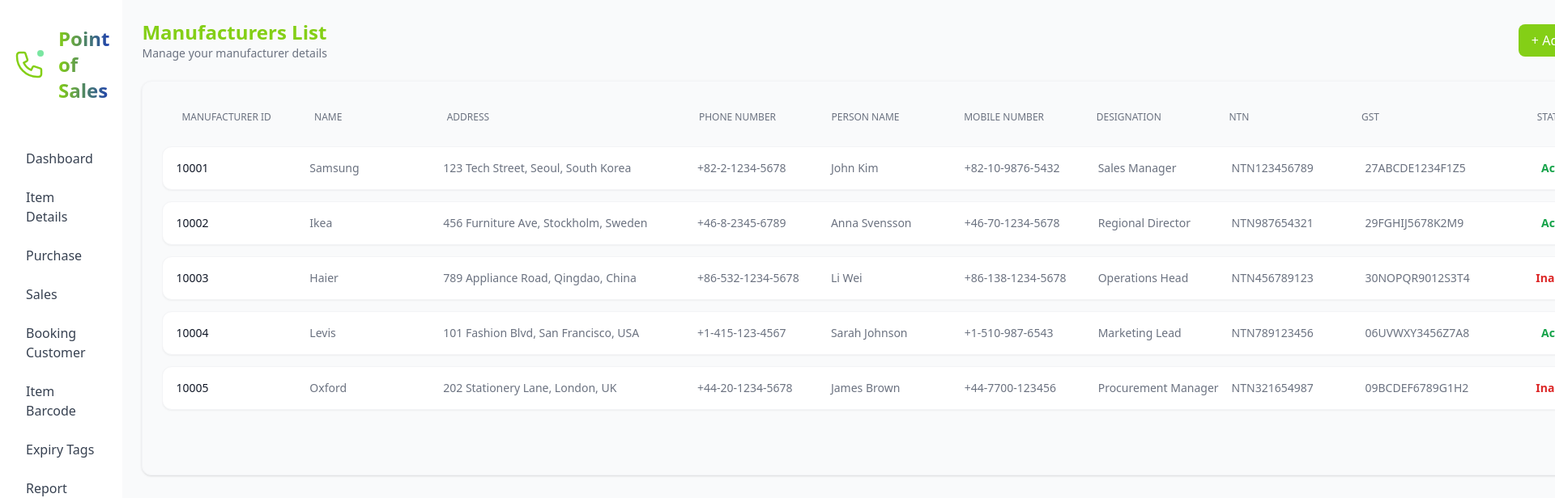
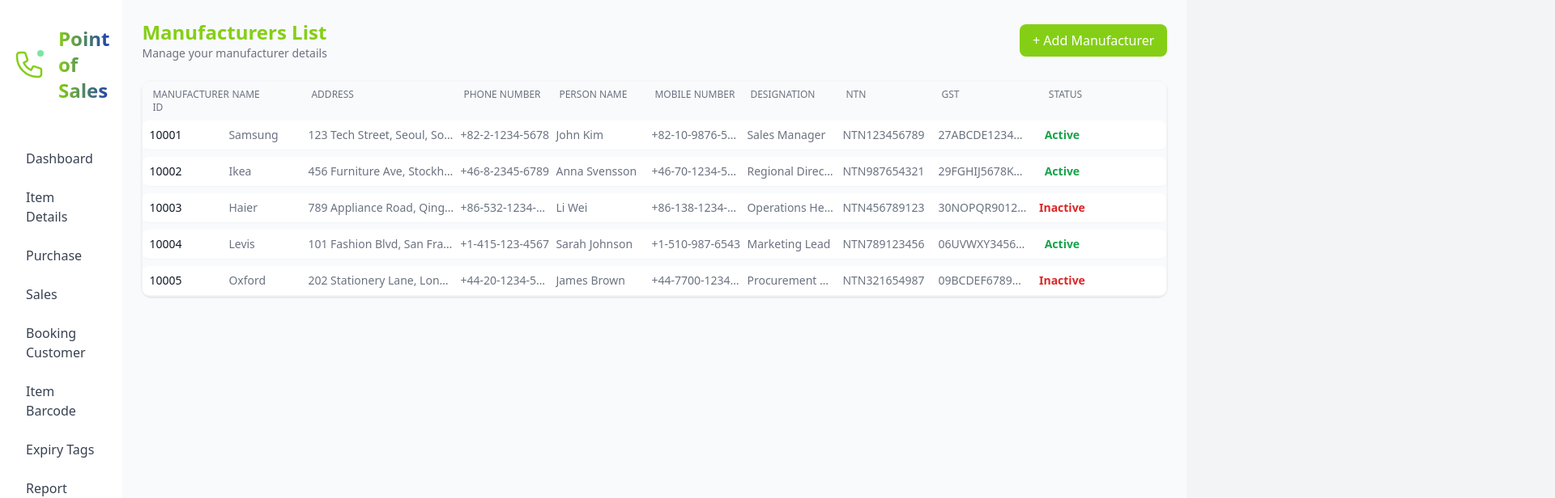
Before and after one commit to haliarutab24/POS-frontend, a React (Vite) app: page /admin/manufacture in a window 1280 px wide. Shown: the top 616 px of the page at 81% size, 1920 px wide, since content can reach past the window. Built offline with nearby package versions, Linux system fonts and the light colour scheme.

Commit message:
Vertical Scroll Bar

```diff
--- a/src/pages/admin/Manufacture.jsx
+++ b/src/pages/admin/Manufacture.jsx
@@ -17,7 +17,7 @@ const Manufacture = () => {
   const [ntn, setNtn] = useState("");
   const [gstNumber, setGstNumber] = useState("");
   const [email, setEmail] = useState("");
-  const [status, setStatus] = useState(true); // true for Active, false for Inactive
+  const [status, setStatus] = useState(true);
   const [isEdit, setIsEdit] = useState(false);
   const [editId, setEditId] = useState(null);
   const sliderRef = useRef(null);
@@ -25,7 +25,6 @@ const Manufacture = () => {
 
   const userInfo = JSON.parse(localStorage.getItem("userInfo"));
 
-  // Slider animation
   useEffect(() => {
     if (isSliderOpen && sliderRef.current) {
       gsap.fromTo(
@@ -36,7 +35,6 @@ const Manufacture = () => {
     }
   }, [isSliderOpen]);
 
-  // Static Data for Manufacturers
   const manufacturers = [
     {
       _id: "10001",
@@ -105,13 +103,11 @@ const Manufacture = () => {
     },
   ];
 
-  // Initialize manufacturer list with static data
   useEffect(() => {
     setManufacturerList(manufacturers);
     setTimeout(() => setLoading(false), 1000);
   }, []);
 
-  // Handlers
   const handleAddManufacturer = () => {
     setIsSliderOpen(true);
     setIsEdit(false);
@@ -129,7 +125,6 @@ const Manufacture = () => {
     setStatus(true);
   };
 
-  // Save or Update Manufacturer
   const handleSave = async () => {
     const formData = {
       _id: manufacturerId,
@@ -153,7 +148,6 @@ const Manufacture = () => {
       };
 
       if (isEdit && editId) {
-        // Simulate API update
         setManufacturerList(
           manufacturerList.map((m) =>
             m._id === editId ? { ...m, ...formData } : m
@@ -161,7 +155,6 @@ const Manufacture = () => {
         );
         toast.success("✅ Manufacturer updated successfully");
       } else {
-        // Simulate API create
         const newManufacturer = {
           ...formData,
           _id: String(10000 + manufacturerList.length + 1),
@@ -170,7 +163,6 @@ const Manufacture = () => {
         toast.success("✅ Manufacturer added successfully");
       }
 
-      // Reset form
       setManufacturerId("");
       setManufacturerName("");
       setAddress("");
@@ -191,7 +183,6 @@ const Manufacture = () => {
     }
   };
 
-  // Edit Manufacturer
   const handleEdit = (manufacturer) => {
     setIsEdit(true);
     setEditId(manufacturer._id);
@@ -209,7 +200,6 @@ const Manufacture = () => {
     setIsSliderOpen(true);
   };
 
-  // Delete Manufacturer
   const handleDelete = async (id) => {
     const swalWithTailwindButtons = Swal.mixin({
       customClass: {
@@ -259,7 +249,6 @@ const Manufacture = () => {
       });
   };
 
-  // Show loading spinner
   if (loading) {
     return (
       <div className="container mx-auto px-4 py-8 min-h-screen flex items-center justify-center">
@@ -287,45 +276,60 @@ const Manufacture = () => {
         </button>
       </div>
 
-
-
-
       {/* Manufacturer Table */}
-      <div className="rounded-xl shadow p-6 border border-gray-100 w-full">
-        <div className="overflow-x-auto max-h-[500px]">
-          <div className="min-w-max">
-            {/* Table Header */}
-            <div className="hidden lg:grid grid-cols-[1fr_1fr_2fr_1fr_1fr_1fr_1fr_1fr_1fr_1fr_auto] gap-4 bg-gray-50 py-3 px-6 text-xs font-medium text-gray-500 uppercase rounded-t-lg sticky top-0 z-10">
-              <div className="whitespace-nowrap">Manufacturer ID</div>
-              <div className="whitespace-nowrap">Name</div>
-              <div className="whitespace-nowrap">Address</div>
-              <div className="whitespace-nowrap">Phone Number</div>
-              <div className="whitespace-nowrap">Person Name</div>
-              <div className="whitespace-nowrap">Mobile Number</div>
-              <div className="whitespace-nowrap">Designation</div>
-              <div className="whitespace-nowrap">NTN</div>
-              <div className="whitespace-nowrap">GST</div>
-              <div className="whitespace-nowrap text-center">Status</div>
-              {userInfo?.isAdmin && <div className="whitespace-nowrap text-center">Actions</div>}
+      <div className="rounded-xl shadow border border-gray-100">
+        <div className="table-container max-w-full overflow-x-auto">
+          <div className="min-w-[1000px] max-w-[100%]">
+            {/* Table Headers */}
+            <div className="hidden lg:grid grid-cols-[90px_90px_180px_110px_110px_110px_110px_110px_110px_70px_70px] gap-2 bg-gray-50 py-2 px-3 text-xs font-medium text-gray-500 uppercase rounded-t-lg">
+              <div>Manufacturer ID</div>
+              <div>Name</div>
+              <div>Address</div>
+              <div>Phone Number</div>
+              <div>Person Name</div>
+              <div>Mobile Number</div>
+              <div>Designation</div>
+              <div>NTN</div>
+              <div>GST</div>
+              <div className="text-center">Status</div>
+              {userInfo?.isAdmin && <div className="text-center">Actions</div>}
             </div>
 
-            {/* Table Rows */}
-            <div className="mt-4 flex flex-col gap-[14px] pb-14">
+            {/* Manufacturers in Table */}
+            <div className="flex flex-col gap-2">
               {manufacturerList.map((manufacturer) => (
                 <div
                   key={manufacturer._id}
-                  className="grid grid-cols-[1fr_1fr_2fr_1fr_1fr_1fr_1fr_1fr_1fr_1fr_auto] gap-4 bg-white p-4 rounded-xl shadow-sm hover:shadow-md transition border border-gray-100"
+                  className="grid grid-cols-[90px_90px_180px_110px_110px_110px_110px_110px_110px_70px_70px] items-center gap-2 bg-white p-2 rounded-lg border-b border-gray-100 hover:bg-gray-50 transition"
                 >
-                  <div className="text-sm font-medium text-gray-900 whitespace-nowrap">{manufacturer._id}</div>
-                  <div className="text-sm text-gray-500 whitespace-nowrap">{manufacturer.name}</div>
-                  <div className="text-sm text-gray-500">{manufacturer.address}</div>
-                  <div className="text-sm text-gray-500 whitespace-nowrap">{manufacturer.phoneNumber}</div>
-                  <div className="text-sm text-gray-500 whitespace-nowrap">{manufacturer.personName}</div>
-                  <div className="text-sm text-gray-500 whitespace-nowrap">{manufacturer.mobileNumber}</div>
-                  <div className="text-sm text-gray-500 whitespace-nowrap">{manufacturer.designation}</div>
-                  <div className="text-sm text-gray-500 whitespace-nowrap">{manufacturer.ntn}</div>
-                  <div className="text-sm text-gray-500 whitespace-nowrap">{manufacturer.gstNumber}</div>
-                  <div className="text-sm font-semibold flex justify-center items-center whitespace-nowrap">
+                  <div className="text-sm font-medium text-gray-900 truncate">
+                    {manufacturer._id}
+                  </div>
+                  <div className="text-sm text-gray-500 truncate">
+                    {manufacturer.name}
+                  </div>
+                  <div className="text-sm text-gray-500 truncate">
+                    {manufacturer.address}
+                  </div>
+                  <div className="text-sm text-gray-500 truncate">
+                    {manufacturer.phoneNumber}
+                  </div>
+                  <div className="text-sm text-gray-500 truncate">
+                    {manufacturer.personName}
+                  </div>
+                  <div className="text-sm text-gray-500 truncate">
+                    {manufacturer.mobileNumber}
+                  </div>
+                  <div className="text-sm text-gray-500 truncate">
+                    {manufacturer.designation}
+                  </div>
+                  <div className="text-sm text-gray-500 truncate">
+                    {manufacturer.ntn}
+                  </div>
+                  <div className="text-sm text-gray-500 truncate">
+                    {manufacturer.gstNumber}
+                  </div>
+                  <div className="text-sm font-semibold text-center">
                     {manufacturer.status ? (
                       <span className="text-green-600">Active</span>
                     ) : (
@@ -334,7 +338,25 @@ const Manufacture = () => {
                   </div>
                   {userInfo?.isAdmin && (
                     <div className="flex justify-center">
-                      <button className="text-gray-400 hover:text-gray-600 text-xl">⋯</button>
+                      <div className="relative group">
+                        <button className="text-gray-400 hover:text-gray-600 text-xl">
+                          ⋯
+                        </button>
+                        <div className="absolute right-0 top-6 w-28 bg-white border border-gray-200 rounded-md shadow-lg opacity-0 group-hover:opacity-100 pointer-events-none group-hover:pointer-events-auto transition-opacity duration-300 z-50 flex flex-col">
+                          <button
+                            onClick={() => handleEdit(manufacturer)}
+                            className="w-full text-left px-4 py-2 text-sm hover:bg-newPrimary/10 text-newPrimary flex items-center gap-2"
+                          >
+                            Edit
+                          </button>
+                          <button
+                            onClick={() => handleDelete(manufacturer._id)}
+                            className="w-full text-left px-4 py-2 text-sm hover:bg-red-50 text-red-500 flex items-center gap-2"
+                          >
+                            Delete
+                          </button>
+                        </div>
+                      </div>
                     </div>
                   )}
                 </div>
@@ -344,16 +366,12 @@ const Manufacture = () => {
         </div>
       </div>
 
-
-
-
-
       {/* Slider */}
       {isSliderOpen && (
         <div className="fixed inset-0 bg-gray-600 bg-opacity-50 flex justify-end z-50">
           <div
             ref={sliderRef}
-            className="w-1/3 bg-white p-6 h-full overflow-y-auto shadow-lg"
+            className="w-full max-w-md bg-white p-6 h-full overflow-y-auto shadow-lg"
           >
             <div className="flex justify-between items-center mb-4">
               <h2 className="text-xl font-bold text-newPrimary">
@@ -382,8 +400,7 @@ const Manufacture = () => {
               </button>
             </div>
 
-            <div className="p-6 bg-white rounded-xl shadow-md space-y-4">
-              {/* Manufacturer ID */}
+            <div className="space-y-4">
               <div>
                 <label className="block text-gray-700 font-medium">
                   Manufacturer ID <span className="text-newPrimary">*</span>
@@ -398,8 +415,6 @@ const Manufacture = () => {
                   placeholder="e.g. 10001"
                 />
               </div>
-
-              {/* Manufacturer Name */}
               <div>
                 <label className="block text-gray-700 font-medium">
                   Manufacturer Name <span className="text-newPrimary">*</span>
@@ -412,8 +427,6 @@ const Manufacture = () => {
                   className="w-full p-2 border rounded"
                 />
               </div>
-
-              {/* Address */}
               <div>
                 <label className="block text-gray-700 font-medium">
                   Address <span className="text-newPrimary">*</span>
@@ -426,8 +439,6 @@ const Manufacture = () => {
                   className="w-full p-2 border rounded"
                 />
               </div>
-
-              {/* Email */}
               <div>
                 <label className="block text-gray-700 font-medium">
                   Email Address <span className="text-newPrimary">*</span>
@@ -440,8 +451,6 @@ const Manufacture = () => {
                   className="w-full p-2 border rounded"
                 />
               </div>
-
-              {/* Phone Number */}
               <div>
                 <label className="block text-gray-700 font-medium">
                   Phone Number <span className="text-newPrimary">*</span>
@@ -455,8 +464,6 @@ const Manufacture = () => {
                   placeholder="e.g. +82-2-1234-5678"
                 />
               </div>
-
-              {/* Person Name */}
               <div>
                 <label className="block text-gray-700 font-medium">
                   Person Name <span className="text-newPrimary">*</span>
@@ -469,8 +476,6 @@ const Manufacture = () => {
                   className="w-full p-2 border rounded"
                 />
               </div>
-
-              {/* Mobile Number */}
               <div>
                 <label className="block text-gray-700 font-medium">
                   Mobile Number <span className="text-newPrimary">*</span>
@@ -484,8 +489,6 @@ const Manufacture = () => {
                   placeholder="e.g. +82-10-9876-5432"
                 />
               </div>
-
-              {/* Designation */}
               <div>
                 <label className="block text-gray-700 font-medium">
                   Designation <span className="text-newPrimary">*</span>
@@ -498,8 +501,6 @@ const Manufacture = () => {
                   className="w-full p-2 border rounded"
                 />
               </div>
-
-              {/* NTN */}
               <div>
                 <label className="block text-gray-700 font-medium">
                   NTN <span className="text-newPrimary">*</span>
@@ -513,8 +514,6 @@ const Manufacture = () => {
                   placeholder="e.g. NTN123456789"
                 />
               </div>
-
-              {/* GST/Tax Number */}
               <div>
                 <label className="block text-gray-700 font-medium">
                   GST/Tax Number <span className="text-newPrimary">*</span>
@@ -528,27 +527,23 @@ const Manufacture = () => {
                   placeholder="e.g. 27ABCDE1234F1Z5"
                 />
               </div>
-
-
-
-              {/* Status */}
               <div className="flex items-center gap-3">
                 <label className="text-gray-700 font-medium">Status</label>
                 <button
                   type="button"
                   onClick={() => setStatus(!status)}
-                  className={`w-14 h-7 flex items-center rounded-full p-1 transition-colors duration-300 ${status ? "bg-green-500" : "bg-gray-300"
-                    }`}
+                  className={`w-14 h-7 flex items-center rounded-full p-1 transition-colors duration-300 ${
+                    status ? "bg-green-500" : "bg-gray-300"
+                  }`}
                 >
                   <div
-                    className={`w-5 h-5 bg-white rounded-full shadow-md transform transition-transform duration-300 ${status ? "translate-x-7" : "translate-x-0"
-                      }`}
+                    className={`w-5 h-5 bg-white rounded-full shadow-md transform transition-transform duration-300 ${
+                      status ? "translate-x-7" : "translate-x-0"
+                    }`}
                   />
                 </button>
                 <span>{status ? "Active" : "Inactive"}</span>
               </div>
-
-              {/* Save Button */}
               <button
                 className="bg-blue-700 text-white px-4 py-2 rounded-lg hover:bg-blue-900 w-full"
                 onClick={handleSave}
@@ -559,6 +554,44 @@ const Manufacture = () => {
           </div>
         </div>
       )}
+      <style jsx>{`
+        .table-container {
+          max-width: 100%;
+          overflow-x: auto;
+          scrollbar-width: thin;
+          scrollbar-color: #a0aec0 #edf2f7;
+        }
+        .table-container::-webkit-scrollbar {
+          height: 6px;
+        }
+        .table-container::-webkit-scrollbar-track {
+          background: #edf2f7;
+          border-radius: 4px;
+        }
+        .table-container::-webkit-scrollbar-thumb {
+          background: #a0aec0;
+          border-radius: 4px;
+        }
+        .table-container::-webkit-scrollbar-thumb:hover {
+          background: #718096;
+        }
+        @media (max-width: 1024px) {
+          .min-w-\[1000px\] {
+            min-width: 800px;
+          }
+          .grid-cols-\[90px_90px_180px_110px_110px_110px_110px_110px_110px_70px_70px\] {
+            grid-template-columns: 80px 80px 150px 100px 100px 100px 100px 100px 100px 60px 60px;
+          }
+        }
+        @media (max-width: 640px) {
+          .min-w-\[1000px\] {
+            min-width: 600px;
+          }
+          .grid-cols-\[90px_90px_180px_110px_110px_110px_110px_110px_110px_70px_70px\] {
+            grid-template-columns: 70px 70px 120px 90px 90px 90px 90px 90px 90px 50px 50px;
+          }
+        }
+      `}</style>
     </div>
   );
 };
```
